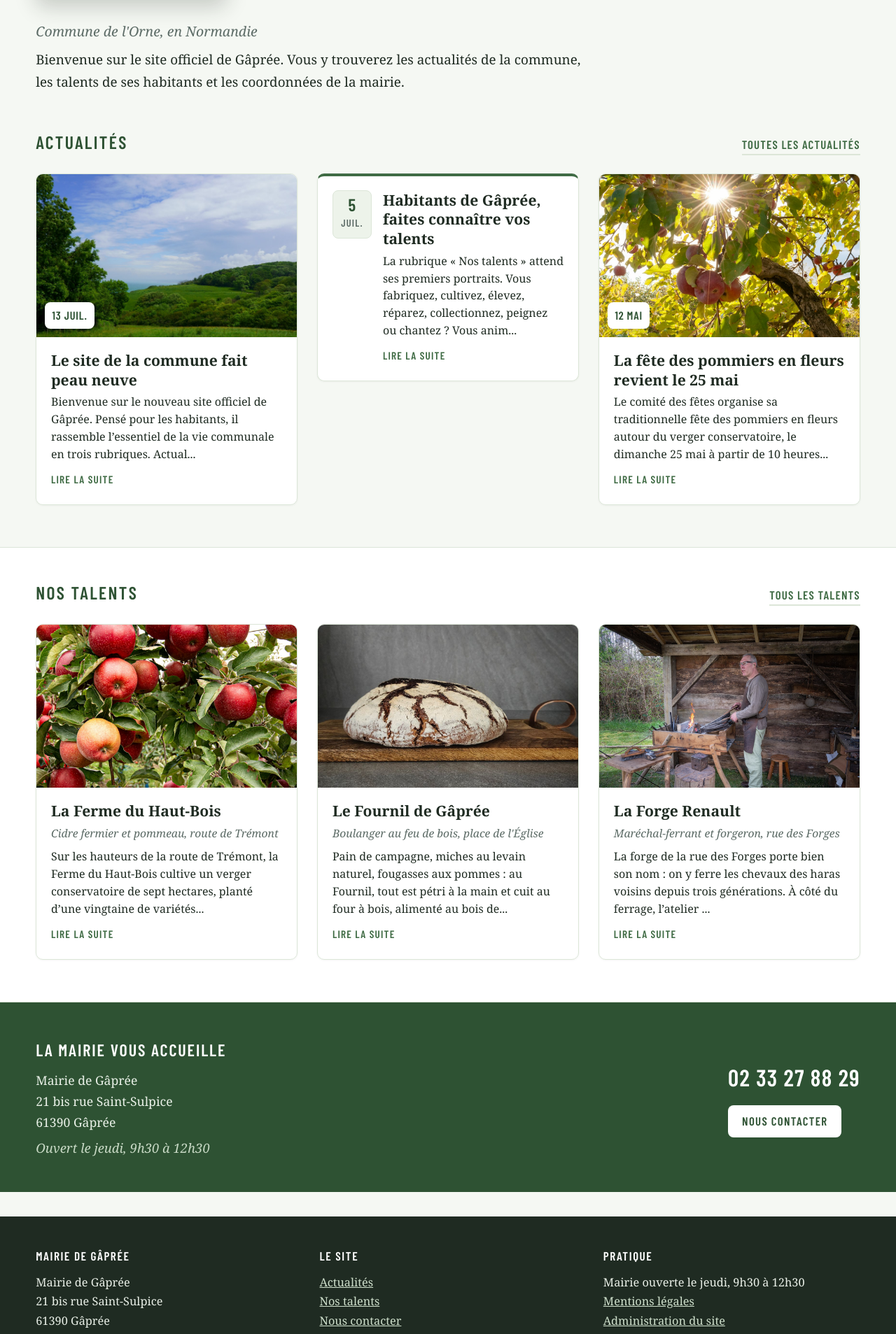
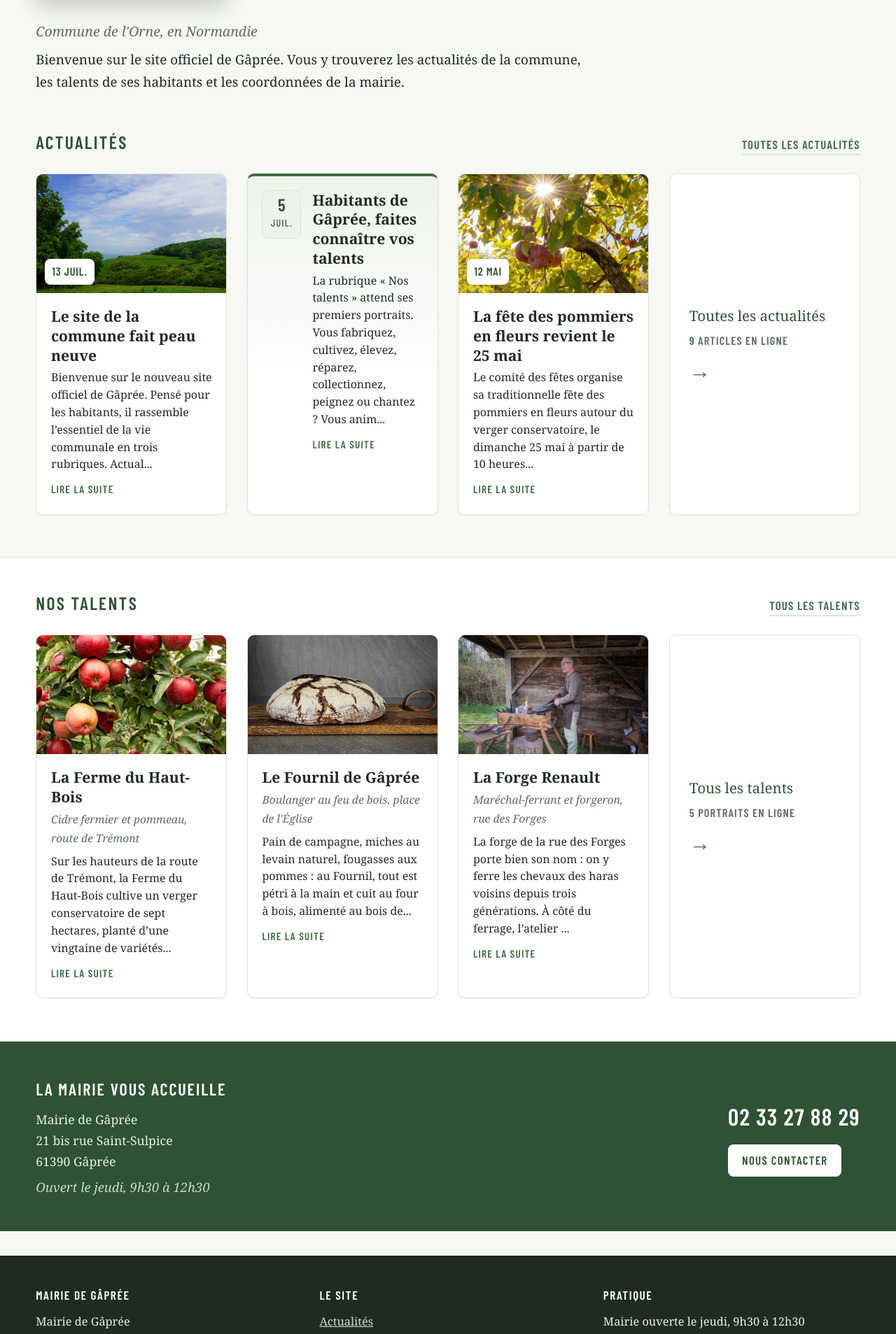
Before and after one commit to davidlotaut/gapree-website, a Jekyll site: the page built from index.html, in a window 1280 px wide. Shown: the part 625-2532 px from the top of the page at 70% size. Built offline with Jekyll 4.4.1, drawn with Linux system fonts in a browser that asks for light colours.

Commit message:
feat: quatrième carte vers la rubrique, et cartes de hauteur égale
Deux défauts vus par David sur l'accueil :
- une actualité sans photo s'affichait deux fois plus courte que ses
  voisines (align-self: start posé volontairement), ce qui creusait un
  trou au milieu de la ligne ; elle occupe désormais toute la hauteur,
  avec un fond dégradé qui remplit l'espace libre
- la ligne de trois laissait un vide à droite ; une quatrième carte, en
  vert de prairie pâle, mène à la rubrique complète et annonce le nombre
  d'articles en ligne

La grille de l'accueil passe à quatre colonnes, deux en dessous de
1180 px, une en dessous de 700 px.

Co-Authored-By: Claude Opus 5 <noreply@anthropic.com>

```diff
--- a/assets/css/style.css
+++ b/assets/css/style.css
@@ -253,6 +253,56 @@ button:focus-visible {
   gap: clamp(18px, 2.2vw, 30px);
 }
 
+/* Accueil : trois contenus plus la carte « tout voir », sur une seule ligne. */
+.grid--accueil { grid-template-columns: repeat(4, minmax(0, 1fr)); }
+
+@media (max-width: 1179px) {
+  .grid--accueil { grid-template-columns: repeat(2, minmax(0, 1fr)); }
+}
+
+@media (max-width: 700px) {
+  .grid--accueil { grid-template-columns: 1fr; }
+}
+
+/* Quatrième carte : l'accès à la rubrique complète, en vert de prairie pâle. */
+.card--tout {
+  justify-content: center;
+  gap: 0.55rem;
+  padding: clamp(1.4rem, 2.2vw, 2rem);
+  background: var(--sauge-pale);
+  border-color: var(--sauge);
+  text-decoration: none;
+  color: var(--encre);
+}
+
+.card--tout:hover { background: #E4EEDF; color: var(--encre); }
+
+.card-tout-titre {
+  font-family: var(--bulletin);
+  font-size: clamp(1.25rem, 1.6vw, 1.5rem);
+  line-height: 1.25;
+  color: var(--prairie-fonce);
+}
+
+.card-tout-compte {
+  font-family: var(--signaletique);
+  font-weight: 600;
+  font-size: 1.02rem;
+  letter-spacing: 0.07em;
+  text-transform: uppercase;
+  color: var(--ardoise);
+}
+
+.card-tout-fleche {
+  margin-top: 0.35rem;
+  font-size: 1.9rem;
+  line-height: 1;
+  color: var(--prairie);
+  transition: transform 0.2s;
+}
+
+.card--tout:hover .card-tout-fleche { transform: translateX(6px); }
+
 .empty {
   max-width: 70ch;
   background: var(--sauge-pale);
@@ -290,11 +340,13 @@ button:focus-visible {
 .card:focus-within .card-title a { outline: none; }
 
 /* Sans photo, la carte devient un « avis » officiel, souligné de vert.
-   align-self: start évite qu'elle s'étire à la hauteur des cartes à photo. */
+   Elle occupe toute la hauteur de la ligne, comme les cartes à photo. */
 .card--avis {
   border-top: 4px solid var(--prairie);
-  align-self: start;
+  background: linear-gradient(var(--sauge-pale), var(--blanc) 60%);
 }
+
+.card--avis .card-body { flex: 1; }
 
 .card-img {
   position: relative;
--- a/index.html
+++ b/index.html
@@ -20,8 +20,13 @@ section: accueil
   </div>
 
   {% if actus.size > 0 %}
-  <div class="grid">
+  <div class="grid grid--accueil">
     {% for item in actus limit: 3 %}{% include card.html item=item type="actualite" %}{% endfor %}
+    <a class="card card--tout" href="{{ '/actualites/' | relative_url }}">
+      <span class="card-tout-titre">Toutes les actualités</span>
+      <span class="card-tout-compte">{{ actus.size }} article{% if actus.size > 1 %}s{% endif %} en ligne</span>
+      <span class="card-tout-fleche" aria-hidden="true">&rarr;</span>
+    </a>
   </div>
   {% else %}
   <p class="empty">Aucune actualité pour le moment. Les informations de la commune paraîtront ici.</p>
@@ -36,8 +41,13 @@ section: accueil
   </div>
 
   {% if portraits.size > 0 %}
-  <div class="grid">
+  <div class="grid grid--accueil">
     {% for item in portraits limit: 3 %}{% include card.html item=item type="talent" %}{% endfor %}
+    <a class="card card--tout" href="{{ '/talents/' | relative_url }}">
+      <span class="card-tout-titre">Tous les talents</span>
+      <span class="card-tout-compte">{{ portraits.size }} portrait{% if portraits.size > 1 %}s{% endif %} en ligne</span>
+      <span class="card-tout-fleche" aria-hidden="true">&rarr;</span>
+    </a>
   </div>
   {% else %}
   <p class="empty">Aucun portrait pour le moment. Vous avez un savoir-faire ou une passion à partager ? Faites-vous connaître auprès de la mairie.</p>
```
